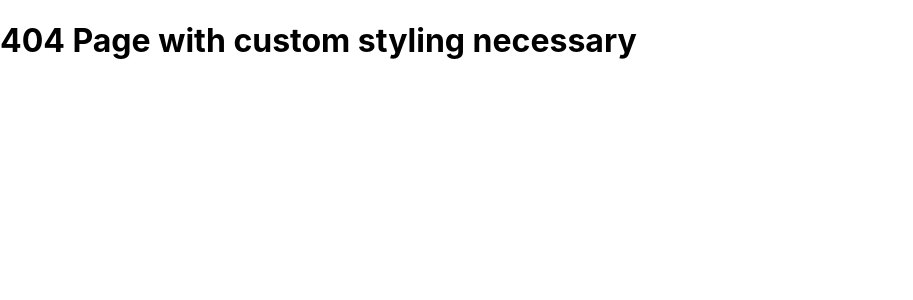
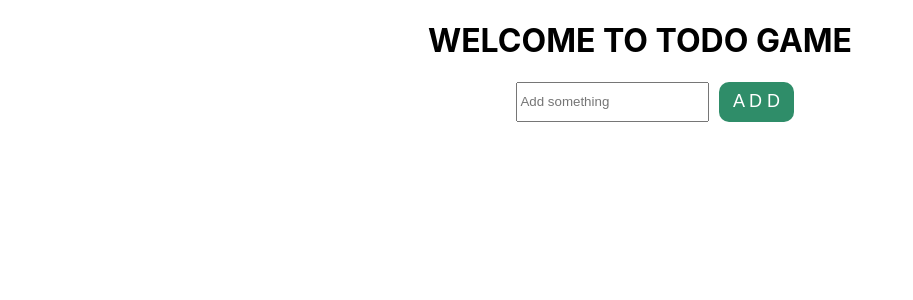
Before and after one commit to Bhargav1224/Next-js-1, a Next.js app: page /todos in a window 1280 px wide. Before the commit this address had no page. Shown: the top 300 px of the page, without its empty margins (0-913 px from the left). Built offline with nearby package versions, Linux system fonts and the light colour scheme.

Commit message:
developed todo app and routing

```diff
--- a/package.json
+++ b/package.json
@@ -10,7 +10,8 @@
   "dependencies": {
     "next": "^12.0.4",
     "react": "^17.0.2",
-    "react-dom": "^17.0.2"
+    "react-dom": "^17.0.2",
+    "uuid": "^8.3.2"
   },
   "devDependencies": {
     "@babel/core": "^7.17.8",
--- /dev/null
+++ b/pages/todos/index.js
@@ -0,0 +1,70 @@
+import React, { useState } from "react";
+import { v4 as uuid } from "uuid";
+import Link from "next/link";
+import styles from "./index.module.css";
+
+// function for setting the values to localStorage;
+
+function useStickyState(defaultValue, key) {
+  const [value, setValue] = React.useState(defaultValue);
+
+  React.useEffect(() => {
+    const stickyValue = window.localStorage.getItem(key);
+
+    if (stickyValue !== null) {
+      setValue(JSON.parse(stickyValue));
+    }
+  }, [key]);
+
+  React.useEffect(() => {
+    window.localStorage.setItem(key, JSON.stringify(value));
+  }, [key, value]);
+
+  return [value, setValue];
+}
+
+function Todos() {
+  const [todos, setTodos] = useStickyState([], "todos");
+  const [title, setTitle] = useState("");
+  const addTodos = () => {
+    const payload = {
+      title,
+      id: uuid(),
+      completed: false,
+    };
+    setTodos([...todos, payload]);
+    setTitle("");
+  };
+  return (
+    <>
+      <h1 className={styles.title}>WELCOME TO TODO GAME</h1>
+      <div className={styles.container}>
+        <div className={styles.container1}>
+          <input
+            type="text"
+            className={styles.input}
+            placeholder="Add something"
+            onChange={(e) => setTitle(e.target.value)}
+          />
+          <button className={styles.button} onClick={addTodos}>
+            A D D
+          </button>
+        </div>
+        {todos?.map((item) => {
+          return (
+            <React.Fragment key={item.id}>
+              <div className={styles.todoscontainer}>
+                <Link href={`/todos/${item.id}`}>{item.title}</Link>
+                <button className={styles.completedBtn}>
+                  {item.completed ? "completed" : "not completed"}
+                </button>
+              </div>
+            </React.Fragment>
+          );
+        })}
+      </div>
+    </>
+  );
+}
+
+export default Todos;
--- /dev/null
+++ b/pages/todos/index.module.css
@@ -0,0 +1,49 @@
+.container {
+  width: 80%;
+  height: 90vh;
+  border-radius: 10px;
+  /* border: 1px solid gray; */
+  margin: auto;
+}
+.title {
+  text-align: center;
+}
+.container1 {
+  width: 30%;
+  height: 40px;
+  border-radius: 10px;
+  /* border: 1px solid gray; */
+  margin: auto;
+  display: flex;
+  margin-top: 10px;
+}
+.input {
+  margin-left: 30px;
+  width: 80%;
+}
+.button,
+.completedBtn {
+  width: 30%;
+  height: 40px;
+  border-radius: 10px;
+  background-color: rgb(47, 141, 105);
+  color: white;
+  outline: none;
+  border: none;
+  text-align: center;
+  cursor: pointer;
+  margin: auto;
+  font-size: 18px;
+  margin-left: 10px;
+}
+.completedBtn {
+  color: orange;
+}
+.todoscontainer {
+  display: flex;
+  flex-direction: row;
+  justify-content: space-between;
+  margin: auto;
+  margin-left: 500px;
+  margin-top: 30px;
+}
--- /dev/null
+++ b/styles/Home.module.css
@@ -0,0 +1,12 @@
+.container {
+  height: 30px;
+  width: 200px;
+  background-color: rgb(26, 152, 112);
+  color: white;
+  cursor: pointer;
+  outline: none;
+  border: none;
+  margin-left: 10px;
+  border-radius:5px;
+  justify-content: content;
+}
```
Also changed, not shown: pages/index.js (+15 -0 lines), pages/todos/[todosId].js (added, +32 -0 lines), 1 other file (tests, documents, lock files or other folders).
